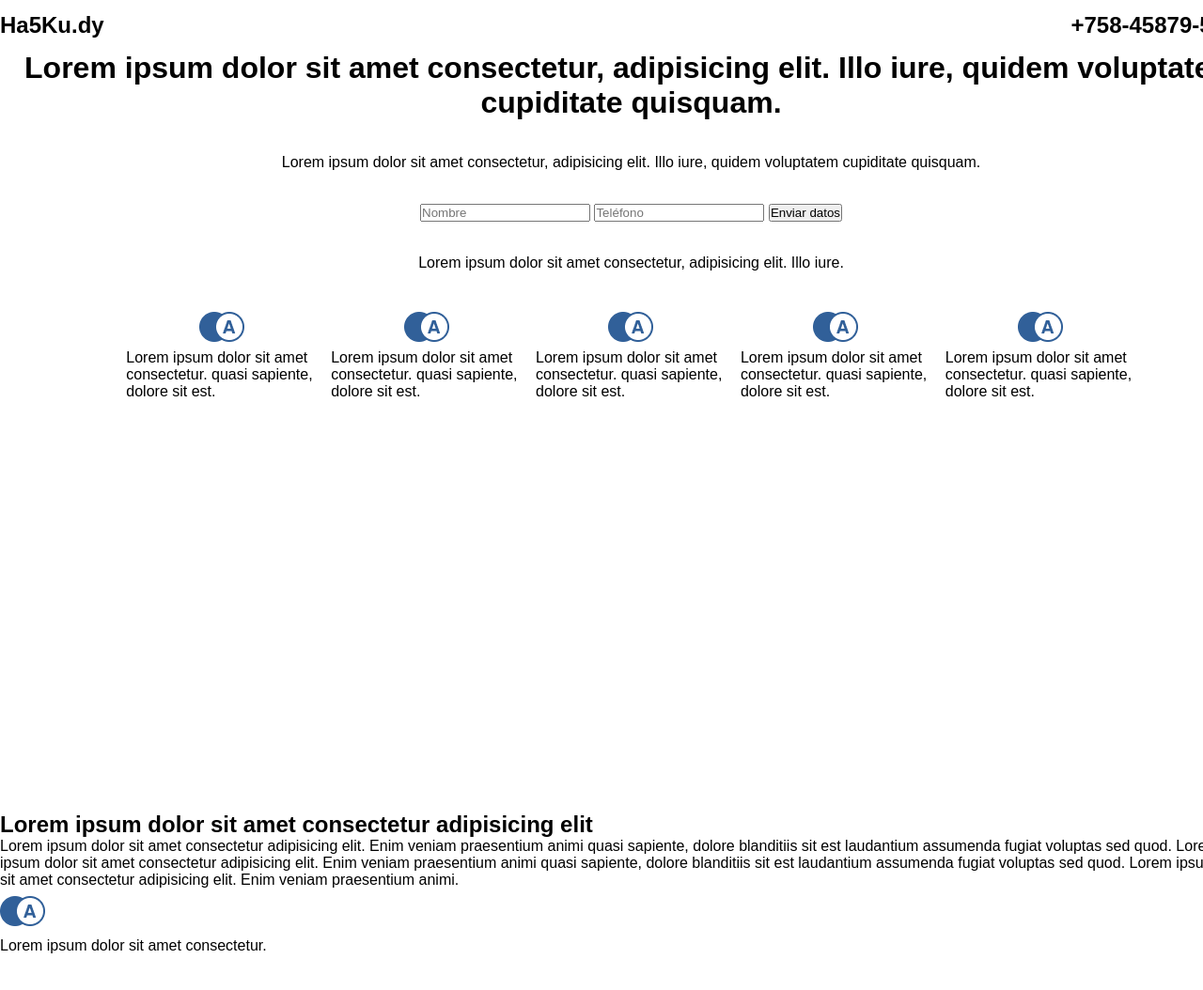
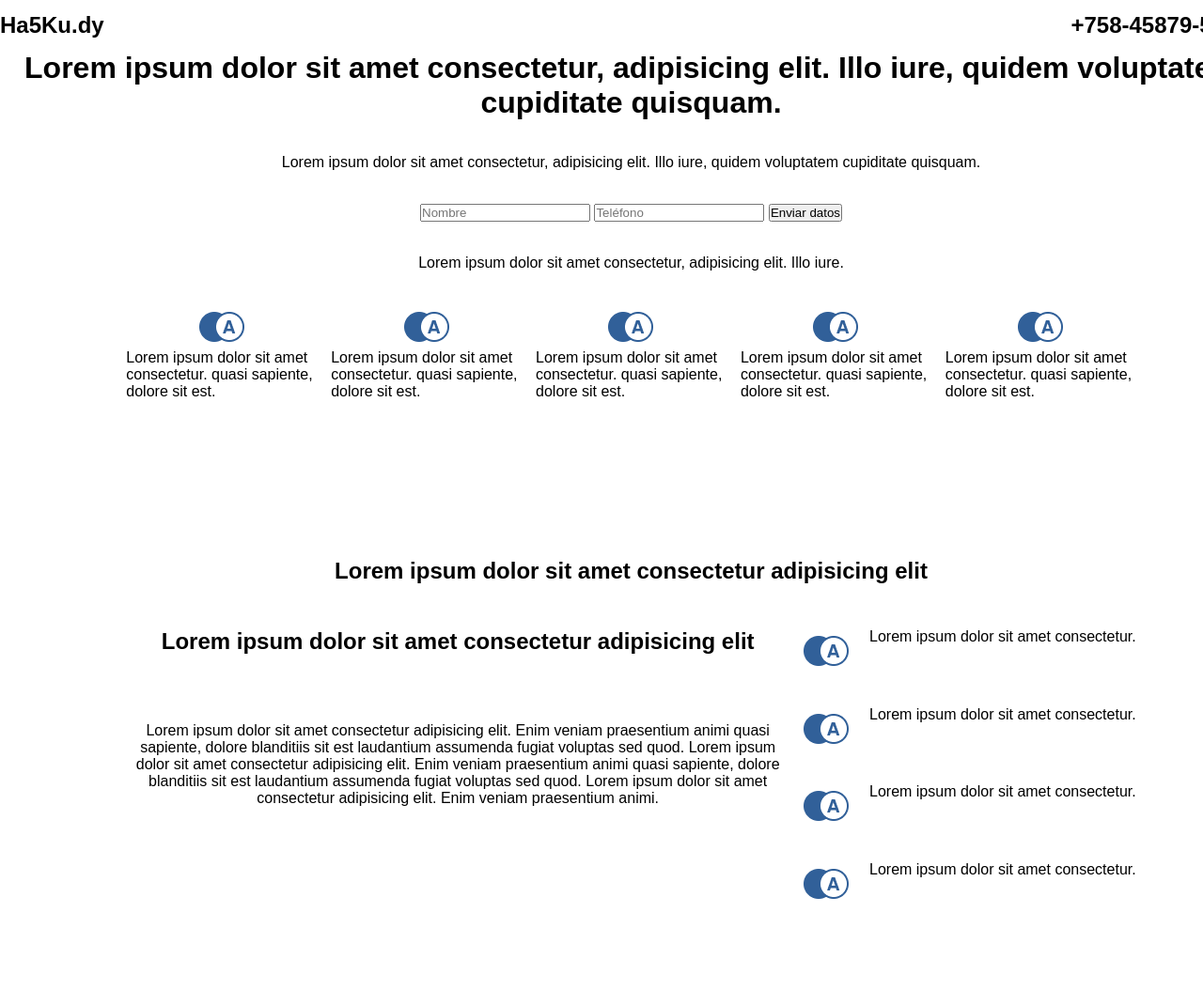
Before and after one commit to natalinunez/hackaton_7, a plain HTML site: page index.html in a window 1280 px wide. Shown: the top 1054 px of the page at 94% size. Drawn offline with Linux system fonts and the light colour scheme.

Commit message:
Inicio-Fin contenedor We

```diff
--- a/index.html
+++ b/index.html
@@ -69,11 +69,12 @@
             </div>
         </section>
         <section class="CWe">
+            <h2 class="CWeTitle">Lorem ipsum dolor sit amet consectetur adipisicing elit</h2>
             <div class="CWWelcome">
-                <h2>
+                <h2 class="CWWelcome-H2">
                     Lorem ipsum dolor sit amet consectetur adipisicing elit
                 </h2>
-                <p>
+                <p class="CWWelcome-P">
                     Lorem ipsum dolor sit amet consectetur adipisicing elit. Enim veniam praesentium animi
                     quasi sapiente, dolore blanditiis sit est laudantium assumenda fugiat voluptas sed quod.
                     Lorem ipsum dolor sit amet consectetur adipisicing elit. Enim veniam praesentium animi
@@ -82,11 +83,33 @@
                 </p>
             </div>
             <div class="CWOpcion">
-                <img src="./scss/imagenes/logo.png" alt="" class="CWOpcion-Imagen">
-                <p class="CWOpcion-P">
-                    Lorem ipsum dolor sit amet consectetur.
-                </p>
+                <div class="CWOpcionC">
+                    <img src="./scss/imagenes/logo.png" alt="" class="CWOpcionC-Imagen">
+                    <p class="CWOpcionC-P">
+                        Lorem ipsum dolor sit amet consectetur.
+                    </p>
+                </div>
+                <div class="CWOpcionC">
+                    <img src="./scss/imagenes/logo.png" alt="" class="CWOpcionC-Imagen">
+                    <p class="CWOpcionC-P">
+                        Lorem ipsum dolor sit amet consectetur.
+                    </p>
+                </div>
+                <div class="CWOpcionC">
+                    <img src="./scss/imagenes/logo.png" alt="" class="CWOpcionC-Imagen">
+                    <p class="CWOpcionC-P">
+                        Lorem ipsum dolor sit amet consectetur.
+                    </p>
+                </div>
+                <div class="CWOpcionC">
+                    <img src="./scss/imagenes/logo.png" alt="" class="CWOpcionC-Imagen">
+                    <p class="CWOpcionC-P">
+                        Lorem ipsum dolor sit amet consectetur.
+                    </p>
+                </div>
             </div>
+
+
         </section>
     </div>
 </body>
--- a/scss/layout/_layout.scss
+++ b/scss/layout/_layout.scss
@@ -35,13 +35,13 @@
     grid-template-rows: 1fr 1fr 1fr;
     /*grid-gap:3px;    */
 }
+/*Fin Container Main*/
 
-/*Fin Container Main*/
 /*Inicio Container Eleccion*/
 .CEleccion{
     /*background-color:pink;*/
     width: 80%;
-    height: 20%;
+    height: 10%;
     margin:0 auto;
 
     display: grid;
@@ -54,12 +54,49 @@
     /*grid-column: 1/2;*/
     grid-row: 1/2;
 
-    /*display: grid;
-    grid-template-columns: repeat(1,1fr);
-    grid-template-rows: repeat(2,1fr);*/
-   /* grid-gap:30px;*/
    display: flex;
    Flex-direction:column;
    align-items: center;
 }
 /*Fin Container Eleccion*/
+
+/*Inicio Container We*/
+.CWe{
+    /*background-color:pink;*/
+    text-align: center;
+    width: 80%;
+    height: 15%;
+    margin:0 auto;
+
+    display: grid;
+    grid-template-columns: 2fr, 1fr;
+    grid-template-rows: 60px 2fr;
+    grid-gap:15px;
+}
+.CWeTitle{
+    grid-column: 1/3;
+    grid-row: 1/2;
+}
+.CWWelcome{
+    grid-column: 1/2;
+    grid-row: 2/3;
+
+    display: grid;
+    grid-template-columns: 1fr;
+    grid-template-rows: 50px 2fr;
+    grid-gap:50px;
+}
+.CWOpcion{
+    grid-column: 2/3;
+    grid-row: 2/3;
+
+    display: grid;
+    grid-template-columns: 1fr;
+    grid-template-rows: repeat(4,1fr);
+}
+.CWOpcionC{
+    display: grid;
+    grid-template-columns: 70px 1fr;
+    grid-template-rows: 1fr;
+}
+/*Fin Container We*/
```
Also changed, not shown: scss/styles.css, 1 other file.
